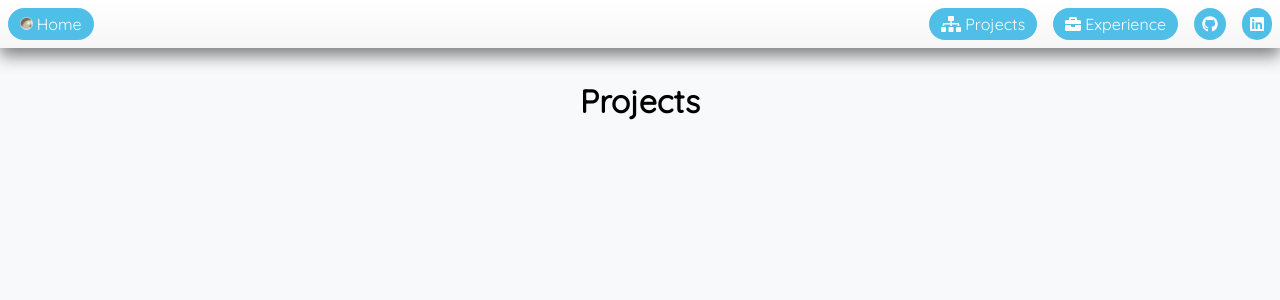
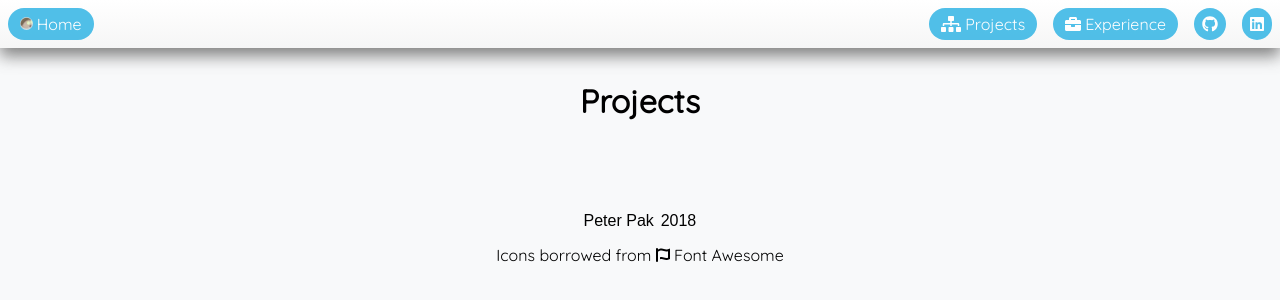
Before and after one commit to ppak10-archives/portfolio-old, a React app in the folder client/: page /projects in a window 1280 px wide. Shown: the top 300 px of the page. Built offline with nearby package versions, Linux system fonts and the light colour scheme.

Commit message:
Input Footer Styling
Commit adds styling to input footer

```diff
--- a/client/src/components/Footer.jsx
+++ b/client/src/components/Footer.jsx
@@ -22,4 +22,21 @@ const ParallaxFooter = () => (
   </div>
 );
 
-export {Footer, ParallaxFooter};
+const LoginFooter = () => (
+  <form className = "footer-login">
+    <div className = "footer-input">
+      {/* un and ps to prevent notifying password managers */}
+      <input id = "un" type = "text" name = "un" placeholder = "Peter Pak"/>
+      <input id = "ps" type = "text" name = "pw" placeholder = " 2018"/>
+    </div>
+    <div>
+      <span>
+        Icons borrowed from&nbsp;
+        <FontAwesomeIcon icon = {['fab', 'font-awesome-flag']} />
+        &nbsp;Font Awesome
+      </span>
+    </div>
+  </form>
+)
+
+export {Footer, ParallaxFooter, LoginFooter};
--- a/client/src/pages/Projects.jsx
+++ b/client/src/pages/Projects.jsx
@@ -1,4 +1,9 @@
 import React, {Component} from 'react';
+
+/**
+ * Components
+ */
+import {LoginFooter, Footer} from '../components/Footer';
 
 /**
  * Projects Page
@@ -12,6 +17,7 @@ export default class Projects extends Component {
     return (
       <div className = "page-wrapper">
         <h1 className = "page-header">Projects</h1>
+        <LoginFooter />
       </div>
     );
   }
--- /dev/null
+++ b/client/src/stylesheets/components/footer.less
@@ -0,0 +1,45 @@
+/* Footer */
+
+.footer {
+  text-align: center;
+  box-sizing: border-box;
+  min-width: @width-sm;
+  padding-bottom: @footer-padding;
+  padding-left: @page-horizontal-padding;
+  padding-right: @page-horizontal-padding;
+  padding-top: @footer-padding;
+}
+
+.footer-login {
+  &:extend(.footer);
+  .footer-input {
+    margin: 1em;
+  }
+  input {
+    background: transparent;
+    border: none;
+    caret-color: transparent;
+    font-size: 1rem;
+    font-weight: lighter;
+    outline: none;
+    width: 4.5rem;
+  }
+  input::placeholder {
+    color: inherit;
+    opacity: 1;
+  }
+  #un {
+    padding-left: 2rem;
+    padding-right: 0.025em;
+    text-align: right;
+  }
+}
+
+/* Parallax Ids */
+
+#parallax-footer {
+  height: 15vh;
+  .parallax-base {
+    background: @background-color-primary;
+  }
+}
--- a/client/src/stylesheets/components/navbar.less
+++ b/client/src/stylesheets/components/navbar.less
@@ -50,7 +50,6 @@
 .navbar-button {
   background-color: @navbar-item-color;
   border-radius: @default-border-radius;
-  box-sizing: content-box;
   cursor: pointer;
   float: left;
   margin: 0;
@@ -75,6 +74,9 @@
 .navbar-link {
   color: @navbar-button-color;
   text-decoration: none;
+  &:hover {
+    color: @navbar-button-color-hover;
+  }
 }
 
 /* Dropdown */
--- a/client/src/stylesheets/constants/effects.less
+++ b/client/src/stylesheets/constants/effects.less
@@ -4,6 +4,41 @@
 @default-opacity: 0.85;
 @default-box-shadow: 0.1em 0.1em 0.2em;
 
+/* Slide Text Transition */
+
+.slide-text(@direction) {
+  *,
+  *:before,
+  *:after {
+    box-sizing: border-box;
+    margin: 0;
+    padding: 0;
+    text-decoration: none;
+  }
+
+  overflow: hidden;
+
+  &:hover:before {
+    opacity: 1;
+    transform: translate(0,0);
+  }
+
+  :before {
+    content: attr(data-hover);
+    position: absolute;
+    transform: translate(-100%, 0);
+    transition: @default-transition-time;
+  }
+
+  :hover span {
+    opacity: 0;
+    transform: translate(100%, 0)
+  }
+
+  span {
+    transition: @default-transition-time;
+  }
+}
 /* Simple Parallax */
 
 .parallax-simple {
@@ -60,14 +95,6 @@
   z-index: 2;
 }
 
-/* Parallax Ids */
-
-#parallax-footer {
-  height: 15vh;
-  .parallax-base {
-    background: @background-color-primary;
-  }
-}
 
 .title {
   font-size: 10vh;
--- a/client/src/stylesheets/constants/styles.less
+++ b/client/src/stylesheets/constants/styles.less
@@ -1,4 +1,3 @@
-
 /* Size Constants */
 
 @width-xsm: 360px;
@@ -55,15 +54,3 @@
 .button-lg {
   font-size: 25%;
 }
-
-/* Footer */
-
-.footer {
-  text-align: center;
-  box-sizing: border-box;
-  min-width: @width-sm;
-  padding-bottom: @footer-padding;
-  padding-left: @page-horizontal-padding;
-  padding-right: @page-horizontal-padding;
-  padding-top: @footer-padding;
-}
--- a/client/src/stylesheets/main.less
+++ b/client/src/stylesheets/main.less
@@ -16,6 +16,7 @@
 /* Components */
 
 @import "components/displays.less";
+@import "components/footer.less";
 @import "components/navbar.less";
 
 /* Pages */
```
